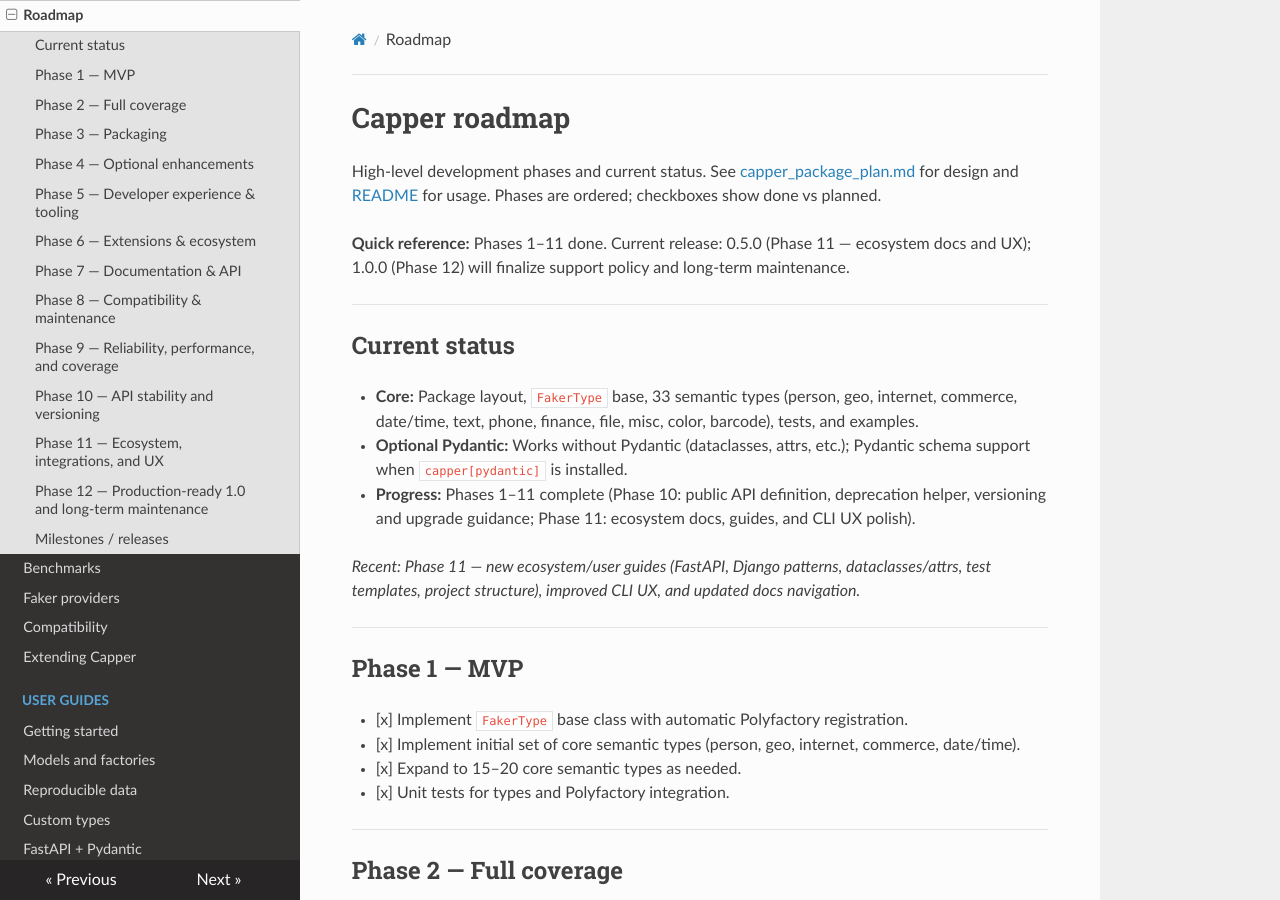
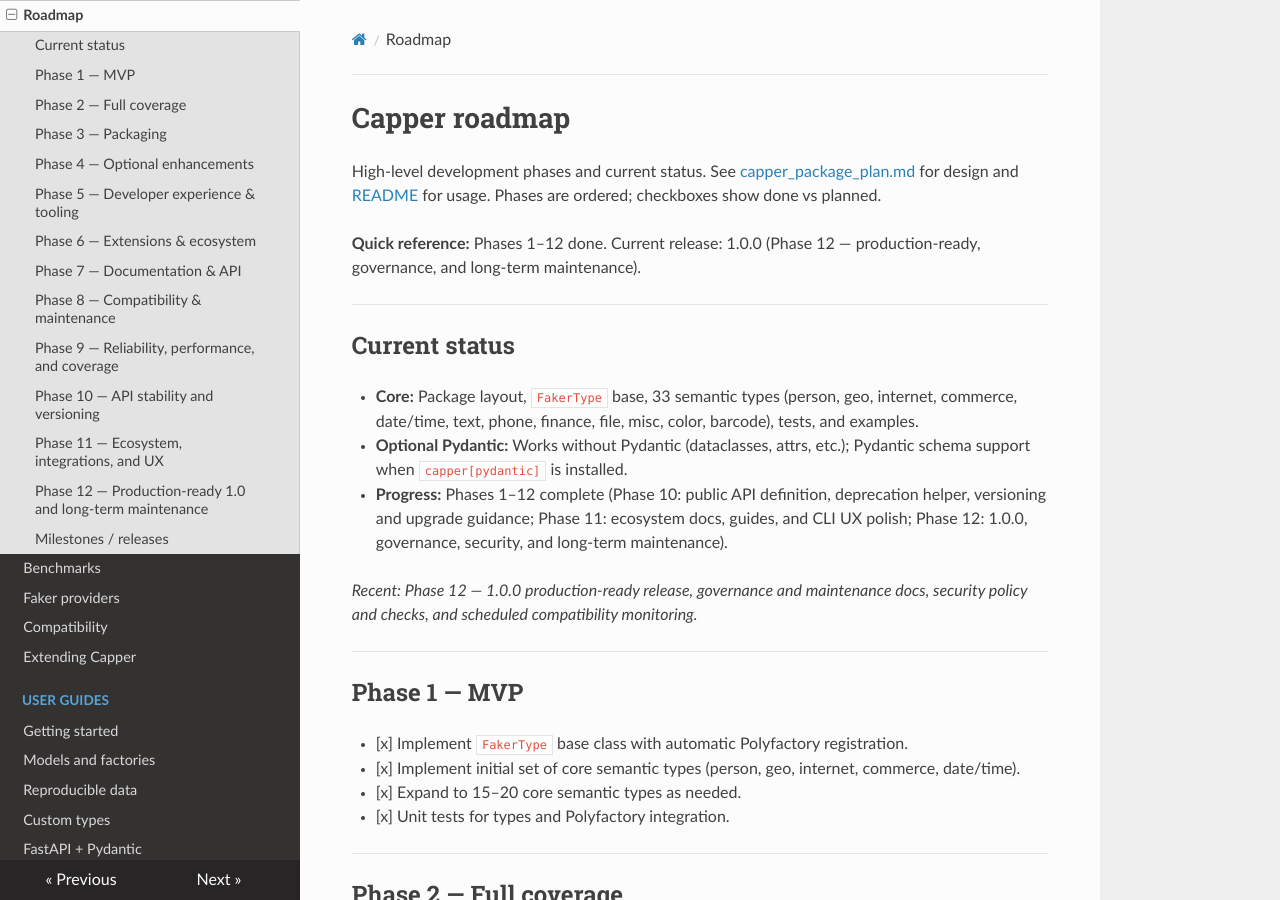
Before and after one commit to eddiethedean/capper, an MkDocs documentation site: the page built from docs/ROADMAP.md, in a window 1280 px wide and 900 px high. Built offline with MkDocs 1.6.1, drawn with Linux system fonts in a browser that asks for light colours; nearby versions of some CDN libraries; some of the changed text lies outside the part shown.

```diff
--- a/capper/__init__.py
+++ b/capper/__init__.py
@@ -11,7 +11,7 @@ try:
 
     __version__ = _version("capper")
 except Exception:  # Package not installed (e.g. dev tree) or metadata missing
-    __version__ = "0.5.0"
+    __version__ = "1.0.0"
 
 from .barcode import EAN8, EAN13
 from .base import FakerType, faker, seed, use_faker
--- a/docs/ROADMAP.md
+++ b/docs/ROADMAP.md
@@ -2,7 +2,7 @@
 
 High-level development phases and current status. See [capper_package_plan.md](capper_package_plan.md) for design and [README](README.md) for usage. Phases are ordered; checkboxes show done vs planned.
 
-**Quick reference:** Phases 1–11 done. Current release: 0.5.0 (Phase 11 — ecosystem docs and UX); 1.0.0 (Phase 12) will finalize support policy and long-term maintenance.
+**Quick reference:** Phases 1–12 done. Current release: 1.0.0 (Phase 12 — production-ready, governance, and long-term maintenance).
 
 ---
 
@@ -10,9 +10,9 @@ High-level development phases and current status. See [capper_package_plan.md](c
 
 - **Core:** Package layout, `FakerType` base, 33 semantic types (person, geo, internet, commerce, date/time, text, phone, finance, file, misc, color, barcode), tests, and examples.
 - **Optional Pydantic:** Works without Pydantic (dataclasses, attrs, etc.); Pydantic schema support when `capper[pydantic]` is installed.
-- **Progress:** Phases 1–11 complete (Phase 10: public API definition, deprecation helper, versioning and upgrade guidance; Phase 11: ecosystem docs, guides, and CLI UX polish).
+- **Progress:** Phases 1–12 complete (Phase 10: public API definition, deprecation helper, versioning and upgrade guidance; Phase 11: ecosystem docs, guides, and CLI UX polish; Phase 12: 1.0.0, governance, security, and long-term maintenance).
 
-*Recent: Phase 11 — new ecosystem/user guides (FastAPI, Django patterns, dataclasses/attrs, test templates, project structure), improved CLI UX, and updated docs navigation.*
+*Recent: Phase 12 — 1.0.0 production-ready release, governance and maintenance docs, security policy and checks, and scheduled compatibility monitoring.*
 
 ---
 
@@ -114,7 +114,7 @@ High-level development phases and current status. See [capper_package_plan.md](c
 
 ## Phase 12 — Production-ready 1.0 and long-term maintenance
 
-- [ ] Cut a 1.0.0 release once Phase 9–11 items are complete and the API surface is stable.
+- [x] Cut a 1.0.0 release once Phase 9–11 items are complete and the API surface is stable. **Done:** 1.0.0 released as the first production-ready, stable Capper API.
 - [x] Establish a support and maintenance policy (e.g. supported Python and dependency versions, backport scope). **Done:** See `docs/compatibility.md` (supported versions and backport policy) and README “Support & maintenance”.
 - [x] Add or refine project governance docs (issue and PR templates, code of conduct, release checklist). **Done:** See `.github/ISSUE_TEMPLATE/*`, `.github/pull_request_template.md`, `CODE_OF_CONDUCT.md`, `docs/release_checklist.md`, and `MAINTAINERS.md`.
 - [x] Monitor and respond to bug reports around Faker and Polyfactory upstream changes; document any needed workarounds. **Done:** Added scheduled “latest deps” workflow (`.github/workflows/compat-latest.yml`) and documented handling in `docs/compatibility.md`.
@@ -131,12 +131,12 @@ High-level development phases and current status. See [capper_package_plan.md](c
 | 0.3.0  | Phase 8: Compatibility doc, deprecation policy, Python 3.10+ minimum (dropped 3.9). |
 | 0.4.0  | Phase 9: reliability, performance baselines, stricter coverage and CI gating. |
 | 0.4.1  | Phase 10: public API surface, deprecation helper, and versioning/upgrade guidance. |
-| 0.5.0  | Phase 11: ecosystem docs, UX improvements, and broader integrations. **Current release.** |
-| 1.0.0  | Phase 12 and beyond: long-term maintenance, governance docs, and a production-ready, stable release. |
+| 0.5.0  | Phase 11: ecosystem docs, UX improvements, and broader integrations. |
+| 1.0.0  | Phase 12 and beyond: long-term maintenance, governance docs, security, and a production-ready, stable release. **Current release.** |
 
 ---
 
-*Last updated: 2026-03-02 (Phase 11 complete; 0.5.0 released).*
+*Last updated: 2026-03-02 (Phase 12 complete; 1.0.0 released).*
 
 ---
 
```
Also changed, not shown: CHANGELOG.md (+11 -1 lines), README.md (+4 -4 lines), pyproject.toml (+16 -1 lines), 2 other files.
